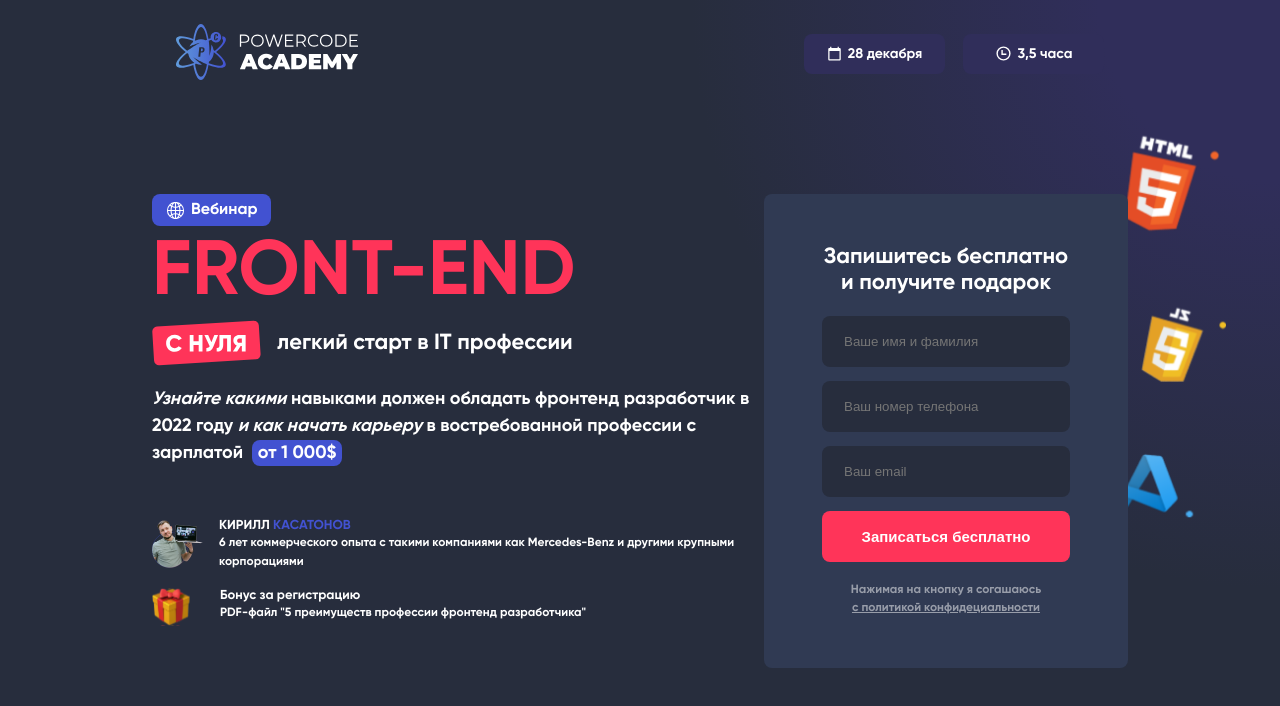
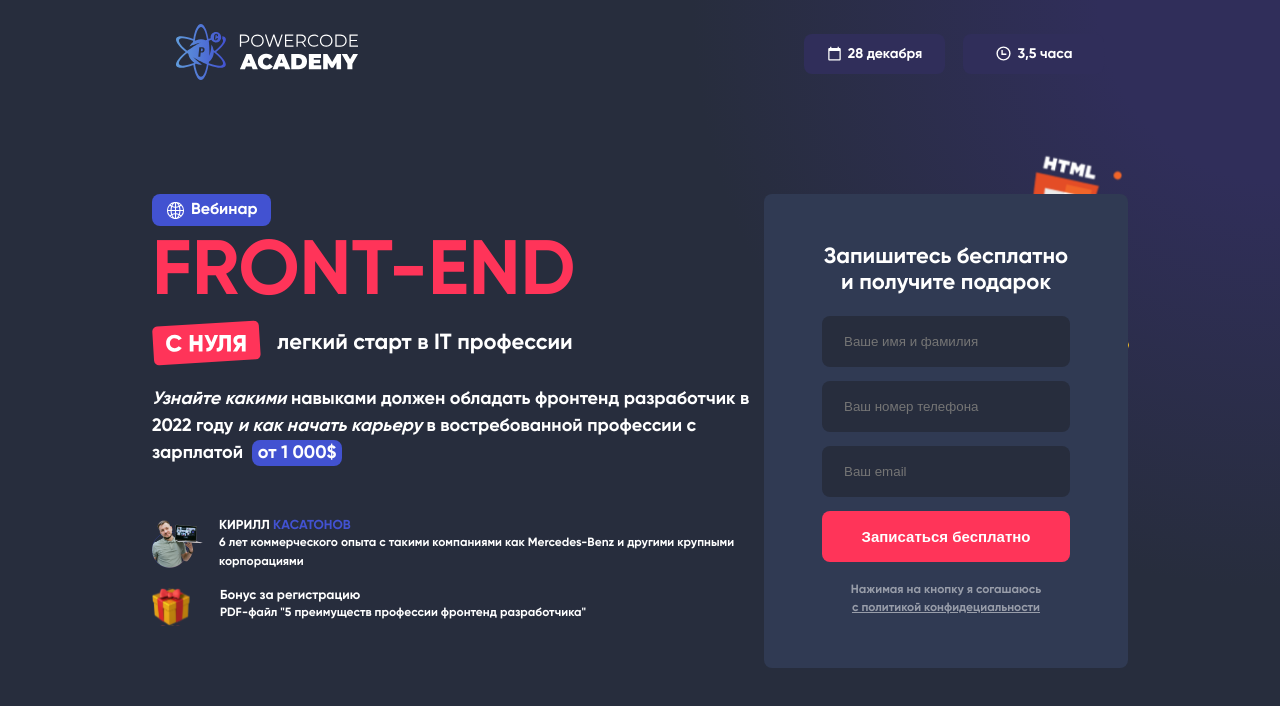
Before and after one commit to userzahar/rgbWeb_test, a React (Create React App) app: page / in a window 1280 px wide. Shown: the top 706 px of the page. Built offline with nearby package versions, Linux system fonts and the light colour scheme.

Commit message:
fix background

```diff
--- a/src/index.css
+++ b/src/index.css
@@ -26,9 +26,10 @@ body {
     circle at top right,
     #302e5a 12%, #272D3D 39%
   );
-  background-position: right 5% bottom 68%;
+  background-position: right 14% bottom 63%;;
   background-repeat: no-repeat;
-  @media screen and (max-width: 768px) {
+
+@media screen and (max-width: 768px) {
         background-image: linear-gradient(to top, #302e5a 12%,
           #272D3D 39% );
             background-color:#302e5a;
```
